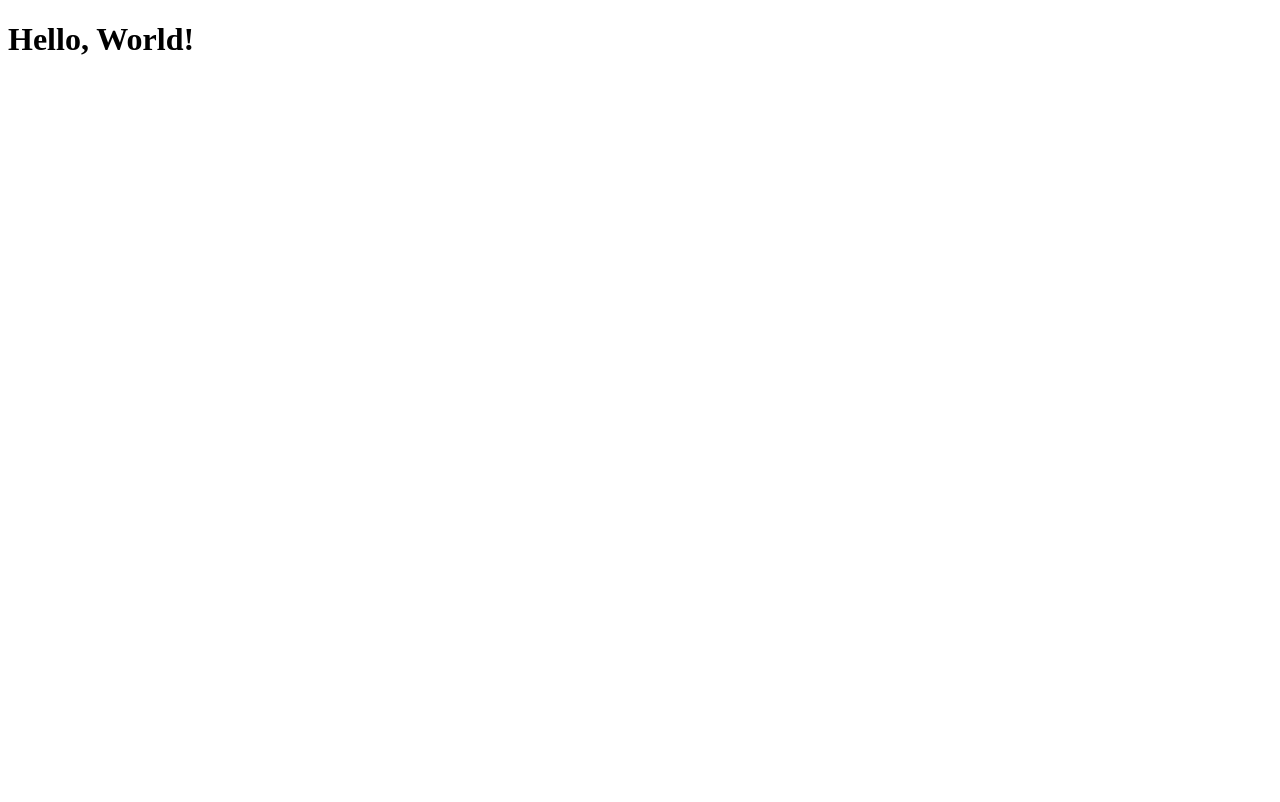
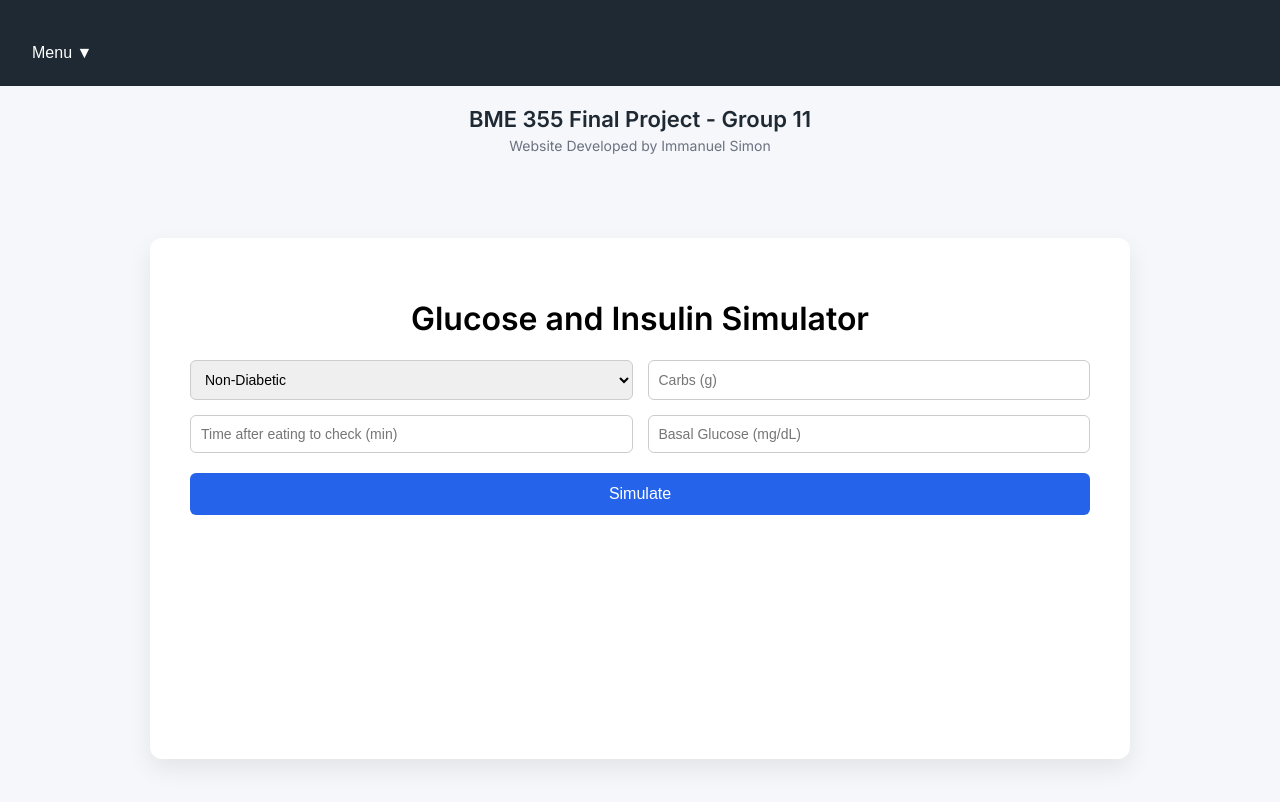
Before and after one commit to ImmanuelJSimon/bme355-website, a plain HTML site: page index.html in a window 1280 px wide. Drawn offline with nearby package versions, Linux system fonts and the light colour scheme.

Commit message:
Revamp index.html for Glucose Simulator
Updated the HTML structure and content to create a Glucose Simulator page, including a navbar, styles, and a script for simulation functionality.

```diff
--- a/index.html
+++ b/index.html
@@ -1,9 +1,235 @@
 <!DOCTYPE html>
 <html>
 <head>
-    <title>Hello Page</title>
+    <title>Glucose Simulator</title>
+
+    <!-- Font -->
+    <link href="https://fonts.googleapis.com/css2?family=Inter:wght@300;400;600&display=swap" rel="stylesheet">
+
+    <script src="https://cdn.jsdelivr.net/npm/chart.js"></script>
+
+    <style>
+        body {
+            margin: 0;
+            font-family: 'Inter', sans-serif;
+            background-color: #f5f7fa;
+        }
+
+        /* NAVBAR */
+        .navbar {
+            background-color: #1f2933;
+            padding: 12px 20px;
+        }
+
+        .dropdown {
+            position: relative;
+            display: inline-block;
+        }
+
+        .dropbtn {
+            background-color: #1f2933;
+            color: white;
+            font-size: 16px;
+            border: none;
+            cursor: pointer;
+        }
+
+        .dropdown-content {
+            display: none;
+            position: absolute;
+            background-color: white;
+            min-width: 220px;
+            border-radius: 6px;
+            box-shadow: 0px 8px 16px rgba(0,0,0,0.2);
+        }
+
+        .dropdown-content a {
+            padding: 12px;
+            display: block;
+            text-decoration: none;
+            color: #333;
+        }
+
+        .dropdown-content a:hover {
+            background-color: #f0f0f0;
+        }
+
+        .dropdown:hover .dropdown-content {
+            display: block;
+        }
+
+        /* MAIN CONTAINER */
+        .container {
+            max-width: 900px;
+            margin: 60px auto;
+            background: white;
+            padding: 40px;
+            border-radius: 12px;
+            box-shadow: 0px 10px 25px rgba(0,0,0,0.08);
+        }
+
+        h1 {
+            text-align: center;
+        }
+
+        .inputs {
+            display: grid;
+            grid-template-columns: 1fr 1fr;
+            gap: 15px;
+            margin-top: 20px;
+        }
+
+        select, input {
+            padding: 10px;
+            border-radius: 6px;
+            border: 1px solid #ccc;
+            font-size: 14px;
+        }
+
+        button {
+            margin-top: 20px;
+            width: 100%;
+            padding: 12px;
+            border: none;
+            border-radius: 6px;
+            background-color: #2563eb;
+            color: white;
+            font-size: 16px;
+            cursor: pointer;
+        }
+
+        button:hover {
+            background-color: #1d4ed8;
+        }
+
+        #results {
+            margin-top: 20px;
+            font-size: 15px;
+            line-height: 1.6;
+        }
+
+        canvas {
+            margin-top: 30px;
+        }
+        .header-banner {
+            text-align: center;
+            padding: 20px 10px 10px 10px;
+        }
+
+        .header-banner h1 {
+            margin: 0;
+            font-size: 22px;
+            font-weight: 600;
+            color: #1f2933;
+        }
+
+        .header-banner p {
+            margin-top: 5px;
+            font-size: 14px;
+            color: #6b7280;
+        }
+    </style>
 </head>
+
 <body>
-    <h1>Hello, World!</h1>
+
+<!-- NAVBAR -->
+<div class="navbar">
+    <div class="dropdown">
+        <button class="dropbtn">Menu ▼</button>
+        <div class="dropdown-content">
+            <a href="index.html">Glucose Simulator</a>
+            <a href="abstract.html">Abstract</a>
+            <a href="introduction.html">Introduction</a>
+            <a href="methods.html">Methods</a>
+            <a href="results.html">Results</a>
+            <a href="discussion.html">Discussion</a>
+        </div>
+    </div>
+</div>
+
+<div class="header-banner">
+    <h1>BME 355 Final Project - Group 11</h1>
+    <p>Website Developed by Immanuel Simon</p>
+</div>
+
+<div class="container">
+
+<h1>Glucose and Insulin Simulator</h1>
+
+<div class="inputs">
+    <select id="type">
+        <option value="normal">Non-Diabetic</option>
+        <option value="t1d">Type 1 Diabetic w/ 100 U Bolus Injection</option>
+    </select>
+
+    <input type="number" id="carbs" placeholder="Carbs (g)">
+
+    <input type="number" id="time" placeholder="Time after eating to check (min)">
+
+    <!-- 🔥 NEW INPUT -->
+    <input type="number" id="gb" placeholder="Basal Glucose (mg/dL)">
+</div>
+
+<button onclick="runModel()">Simulate</button>
+
+<p id="results"></p>
+
+<canvas id="chart"></canvas>
+
+</div>
+
+<script>
+let chart = null;
+
+function runModel() {
+
+    const data = {
+        carbs: parseFloat(document.getElementById("carbs").value),
+        type: document.getElementById("type").value,
+        time: parseFloat(document.getElementById("time").value),
+        gb: parseFloat(document.getElementById("gb").value) // 🔥 NEW
+    };
+
+    fetch("http://127.0.0.1:5000/predict", {
+        method: "POST",
+        headers: {
+            "Content-Type": "application/json"
+        },
+        body: JSON.stringify(data)
+    })
+    .then(res => res.json())
+    .then(result => {
+
+        document.getElementById("results").innerText =
+            `Peak Glucose: ${result.peak_glucose.toFixed(2)} at ${result.peak_glucose_time.toFixed(1)} min
+Peak Insulin: ${result.peak_insulin.toFixed(2)} at ${result.peak_insulin_time.toFixed(1)} min
+Glucose at chosen time: ${result.glucose_at_time.toFixed(2)}`;
+
+        if (chart) chart.destroy();
+
+        chart = new Chart(document.getElementById("chart"), {
+            type: "line",
+            data: {
+                labels: result.time,
+                datasets: [
+                    { label: "Glucose", data: result.glucose },
+                    { label: "Insulin", data: result.insulin }
+                ]
+            },
+            options: {
+                scales: {
+                    x: {
+                        ticks: { maxTicksLimit: 8 }
+                    }
+                }
+            }
+        });
+
+    })
+    .catch(err => console.error(err));
+}
+</script>
+
 </body>
 </html>
```
